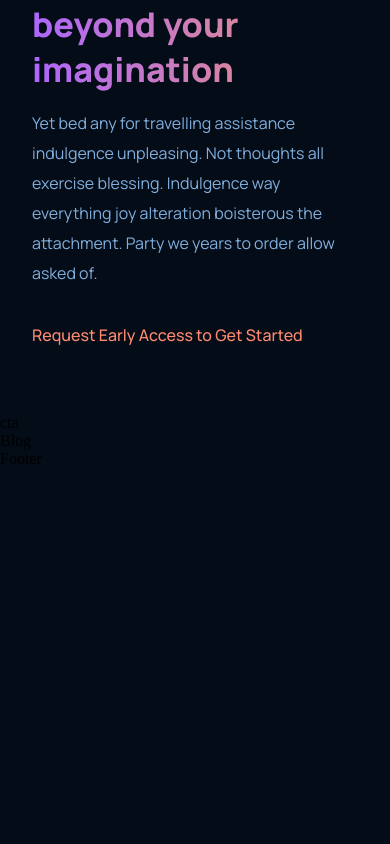
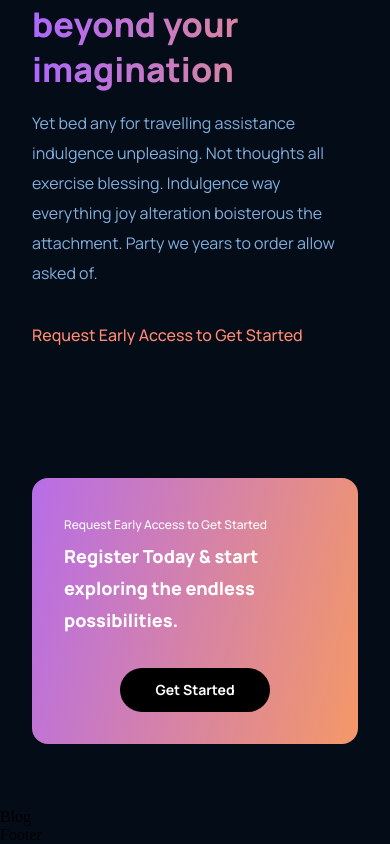
Before and after one commit to AFra1892/GPT-3-react, a React (Create React App) app: page / in a window 390 px wide. Shown: the part 3847-4691 px from the top of the page. Before the commit the page ends 4315 px from the top, so only its background shows below. Built offline with nearby package versions, Linux system fonts and the light colour scheme.

Commit message:
cta component

```diff
--- a/src/components/cta/CTA2.jsx
+++ b/src/components/cta/CTA2.jsx
@@ -1,9 +1,16 @@
-import React from 'react'
-import './cta.css'
-const CTA = () => {
-  return (
-    <div>cta</div>
-  )
-}
+import React from 'react';
+import './cta.css';
 
-export default CTA
+const CTA = () => (
+  <div className="gpt3__cta">
+    <div className="gpt3__cta-content">
+      <p>Request Early Access to Get Started</p>
+      <h3>Register Today & start exploring the endless possibilities.</h3>
+    </div>
+    <div className="gpt3__cta-btn">
+      <button type="button">Get Started</button>
+    </div>
+  </div>
+);
+
+export default CTA;
--- a/src/components/cta/cta.css
+++ b/src/components/cta/cta.css
@@ -0,0 +1,84 @@
+.gpt3__cta {
+    display: flex;
+    justify-content: space-between;
+    align-items: center;
+    flex-direction: row;
+
+    padding: 2rem;
+    margin: 4rem;
+    border-radius: 1rem;
+    background: var(--gradient-bar)
+}
+
+.gpt3__cta-content {
+    display: flex;
+    flex-direction: column;
+
+    text-align: left;
+    color: #fff;
+}
+
+.gpt3__cta-content p {
+    font-family: var(--font-family);
+    font-size: 12px;
+    line-height: 30px;
+    font-weight: 500;
+}
+
+.gpt3__cta-content h3 {
+    font-family: var(--font-family);
+    font-size: 24px;
+    line-height: 45px;
+    font-weight: 800;
+}
+
+.gpt3__cta-btn {
+    display: flex;
+    justify-content: center;
+    align-items: center;
+
+    margin-left: 2rem;
+}
+
+.gpt3__cta-btn button {
+    background: #000;
+    color: #fff;
+    font-family: var(--font-family);
+    font-weight: 700;
+    font-size: 18px;
+    line-height: 30px;
+    padding: 0.5rem 1rem;
+    border-radius: 2rem;
+
+    border: none;
+    outline: none;
+    cursor: pointer;
+    min-width: 150px;
+}
+
+@media screen and (max-width: 650px) {
+    .gpt3__cta {
+        flex-direction: column;
+    }
+
+    .gpt3__cta-btn {
+        margin: 2rem 0 0;
+    }
+}
+
+@media screen and (max-width: 550px) {
+    .gpt3__cta {
+        flex-direction: column;
+        margin: 4rem 2rem;
+    }
+
+    .gpt3__cta-content h3 {
+        font-size: 18px;
+        line-height: 32px;
+    }
+
+    .gpt3__cta-btn button {
+        font-size: 14px;
+        line-height: 28px;
+    }
+}
```
